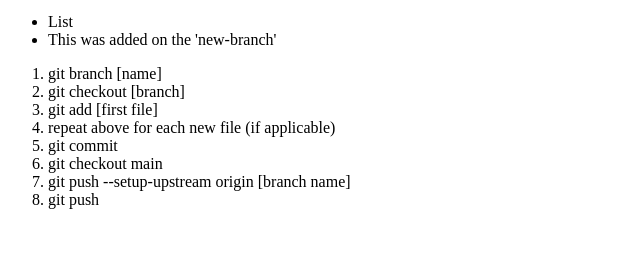
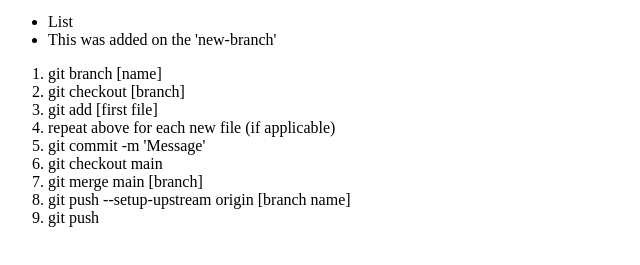
Before and after one commit to KooKatchu/Learning_GIT, a plain HTML site: page index.html in a window 1280 px wide. Shown: the part 87-352 px from the top of the page, without its empty margins (0-640 px from the left). Drawn offline with Linux system fonts and the light colour scheme.

Commit message:
Updated steps

```diff
--- a/index.html
+++ b/index.html
@@ -16,8 +16,9 @@
             <li>git checkout [branch]</li>
             <li>git add [first file]</li>
             <li>repeat above for each new file (if applicable)</li>
-            <li>git commit</li>
+            <li>git commit -m 'Message'</li>
             <li>git checkout main</li>
+            <li>git merge main [branch]</li>
             <li>git push --setup-upstream origin  [branch name]</li>
             <li>git push</li>
         </ol>
```
